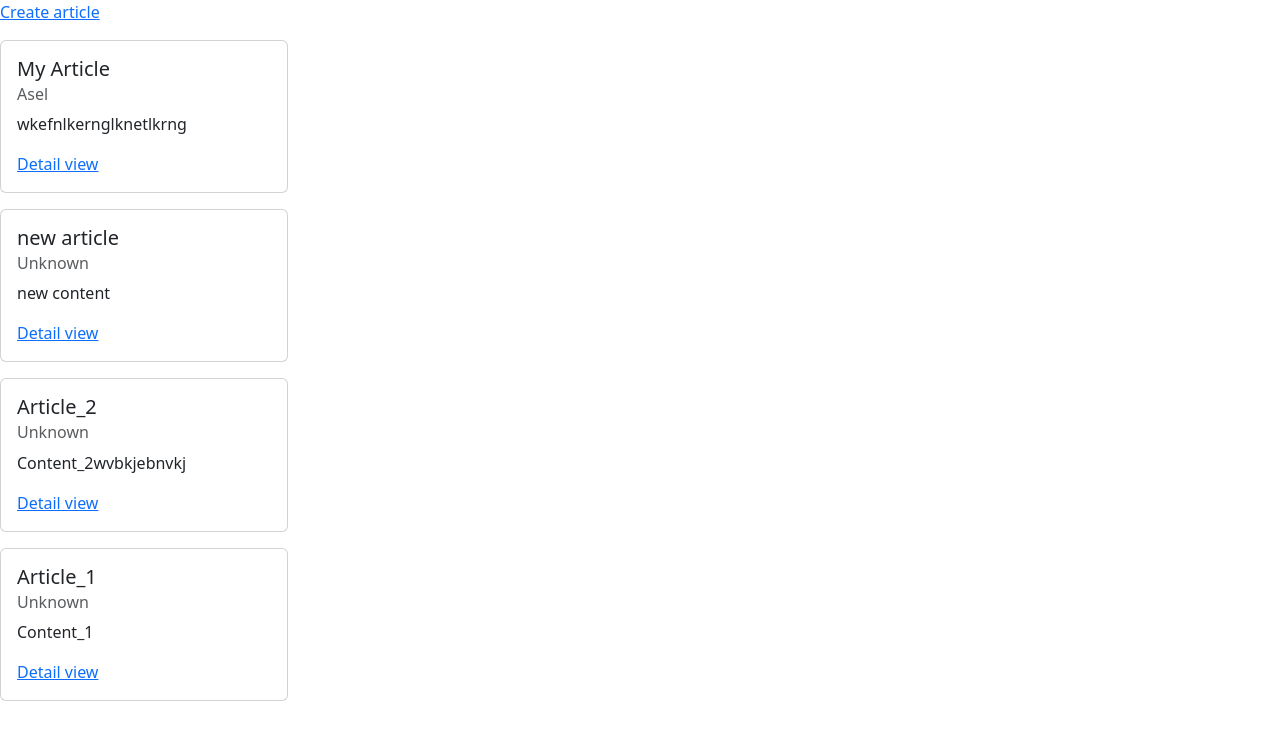
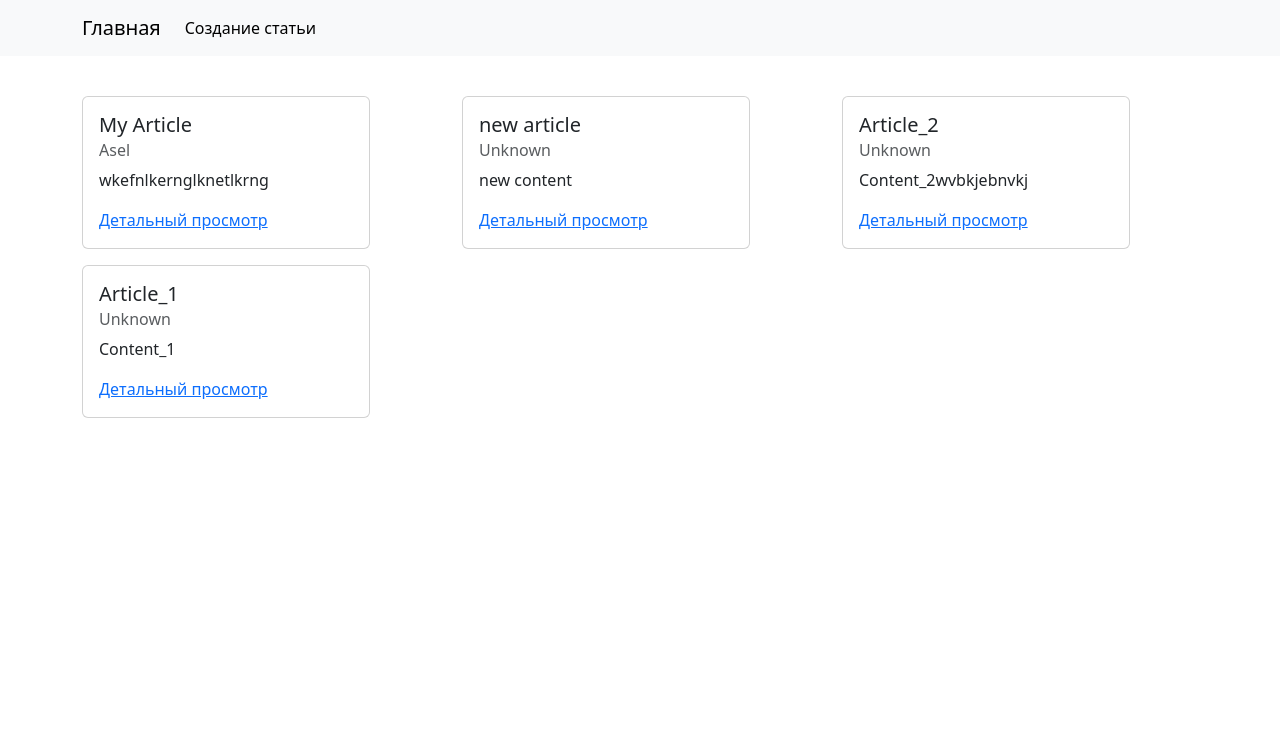
Before and after one commit to asel6320/article_projects, a Django app: page / in a window 1280 px wide. Shown: the top 740 px of the page. Run offline with Django 5.2, Linux system fonts and the light colour scheme; data comes from the database, SQL or seed files in the repository.

Commit message:
created base.html and added original code with how the website should look like

```diff
--- a/source/webapp/templates/base.html
+++ b/source/webapp/templates/base.html
@@ -0,0 +1,47 @@
+{% load static %}
+<!doctype html>
+<html lang="en">
+<head>
+    <meta charset="UTF-8">
+    <meta name="viewport"
+          content="width=device-width, user-scalable=no, initial-scale=1.0, maximum-scale=1.0, minimum-scale=1.0">
+    <meta http-equiv="X-UA-Compatible" content="ie=edge">
+    <link rel="stylesheet" href="{% static 'styles/style.css' %}">
+    <link href="https://cdn.jsdelivr.net/npm/bootstrap@5.3.3/dist/css/bootstrap.min.css" rel="stylesheet"
+          integrity="sha384-QWTKZyjpPEjISv5WaRU9OFeRpok6YctnYmDr5pNlyT2bRjXh0JMhjY6hW+ALEwIH" crossorigin="anonymous">
+    {% block title %}
+        <title>Document</title>
+    {% endblock %}
+</head>
+<body>
+
+<nav class="navbar navbar-expand-lg bg-body-tertiary">
+    <div class="container">
+        <a class="navbar-brand" href="{% url 'articles' %}">Главная</a>
+        <button class="navbar-toggler" type="button" data-bs-toggle="collapse" data-bs-target="#navbarNav"
+                aria-controls="navbarNav" aria-expanded="false" aria-label="Toggle navigation">
+            <span class="navbar-toggler-icon"></span>
+        </button>
+        <div class="collapse navbar-collapse" id="navbarNav">
+            <ul class="navbar-nav">
+                {% block links %}
+                    <li class="nav-item">
+                        <a class="nav-link active" aria-current="page" href="{% url 'create_article' %}">Создание
+                            статьи</a>
+                    </li>
+                {% endblock %}
+            </ul>
+        </div>
+    </div>
+</nav>
+
+<div class="container">
+    {% block content %}
+        TEST
+    {% endblock %}
+</div>
+<script src="https://cdn.jsdelivr.net/npm/bootstrap@5.3.3/dist/js/bootstrap.bundle.min.js"
+        integrity="sha384-YvpcrYf0tY3lHB60NNkmXc5s9fDVZLESaAA55NDzOxhy9GkcIdslK1eN7N6jIeHz"
+        crossorigin="anonymous"></script>
+</body>
+</html>
--- a/source/webapp/templates/index.html
+++ b/source/webapp/templates/index.html
@@ -1,31 +1,24 @@
-{% load static %}
-<!doctype html>
-<html lang="en">
-<head>
-    <meta charset="UTF-8">
-    <meta name="viewport"
-          content="width=device-width, user-scalable=no, initial-scale=1.0, maximum-scale=1.0, minimum-scale=1.0">
-    <meta http-equiv="X-UA-Compatible" content="ie=edge">
-    <title>Document</title>
-    <link href="https://cdn.jsdelivr.net/npm/bootstrap@5.3.3/dist/css/bootstrap.min.css" rel="stylesheet" integrity="sha384-QWTKZyjpPEjISv5WaRU9OFeRpok6YctnYmDr5pNlyT2bRjXh0JMhjY6hW+ALEwIH" crossorigin="anonymous">
-    <link rel="stylesheet" href="{% static 'styles/style.css' %}">
-</head>
-<body>
+{% extends "base.html" %}
 
-    <a href="{% url 'create_article' %}">Create article</a>
+{% block title %}
+    <title>Articles</title>
+{% endblock %}
 
+{% block content %}
+    <br>
+    <div class="row">
         {% for article in articles %}
+            <div class="col-12 col-md-6 col-lg-4">
                 <div class="card mt-3" style="width: 18rem;">
                     <div class="card-body">
                         <h5 class="card-title">{{ article.title }}</h5>
                         <h6 class="card-subtitle mb-2 text-body-secondary">{{ article.author }}</h6>
                         <p class="card-text">{{ article.content }}</p>
-            <a href="{% url 'article_detail' article.pk %}" class="card-link">Detail view</a>
+                        <a href="{% url 'article_detail' article.pk %}" class="card-link">Детальный просмотр</a>
                         <a href="#" class="card-link"></a>
                     </div>
                 </div>
+            </div>
         {% endfor %}
-
-<script src="https://cdn.jsdelivr.net/npm/bootstrap@5.3.3/dist/js/bootstrap.bundle.min.js" integrity="sha384-YvpcrYf0tY3lHB60NNkmXc5s9fDVZLESaAA55NDzOxhy9GkcIdslK1eN7N6jIeHz" crossorigin="anonymous"></script>
-</body>
-</html>
+    </div>
+{% endblock %}
```
Also changed, not shown: source/webapp/templates/article_detail.html (+5 -18 lines), source/webapp/templates/create_article.html (+10 -10 lines). Lines whose indentation alone changed are shown as unchanged.
